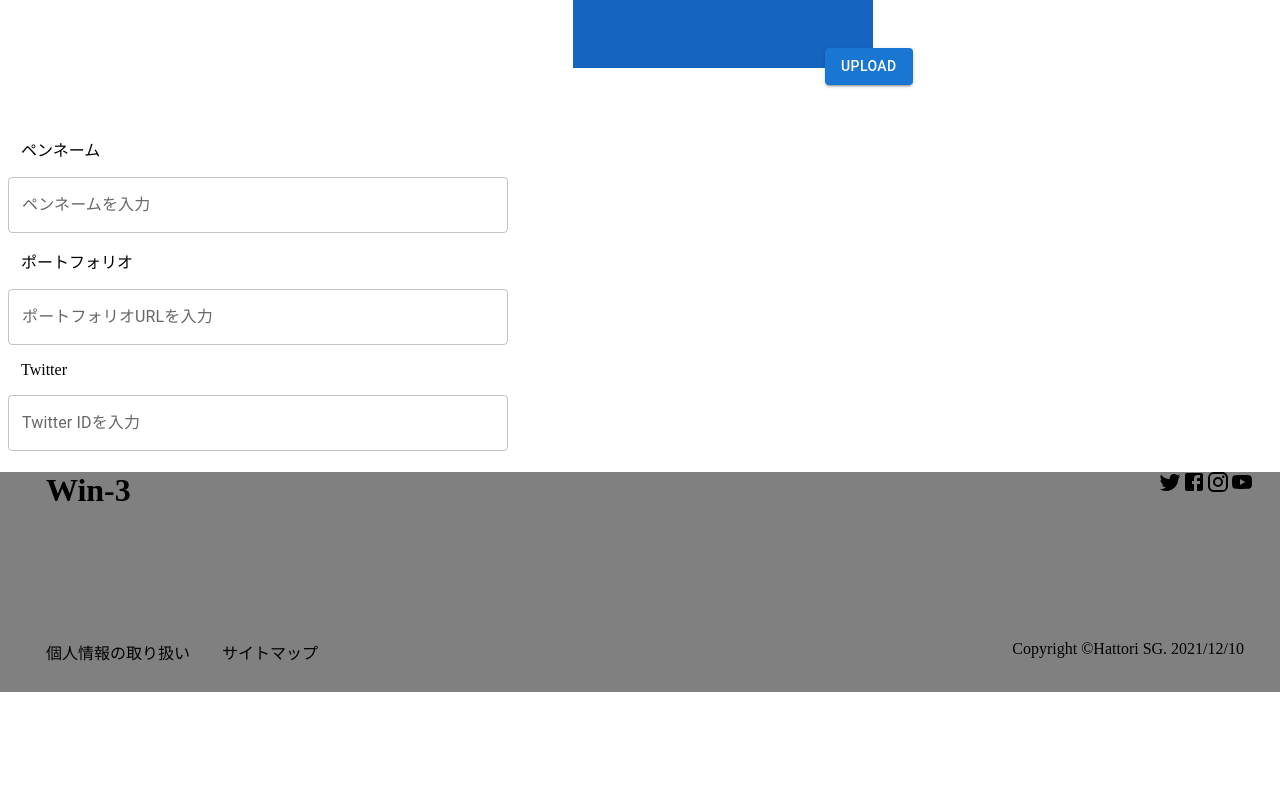
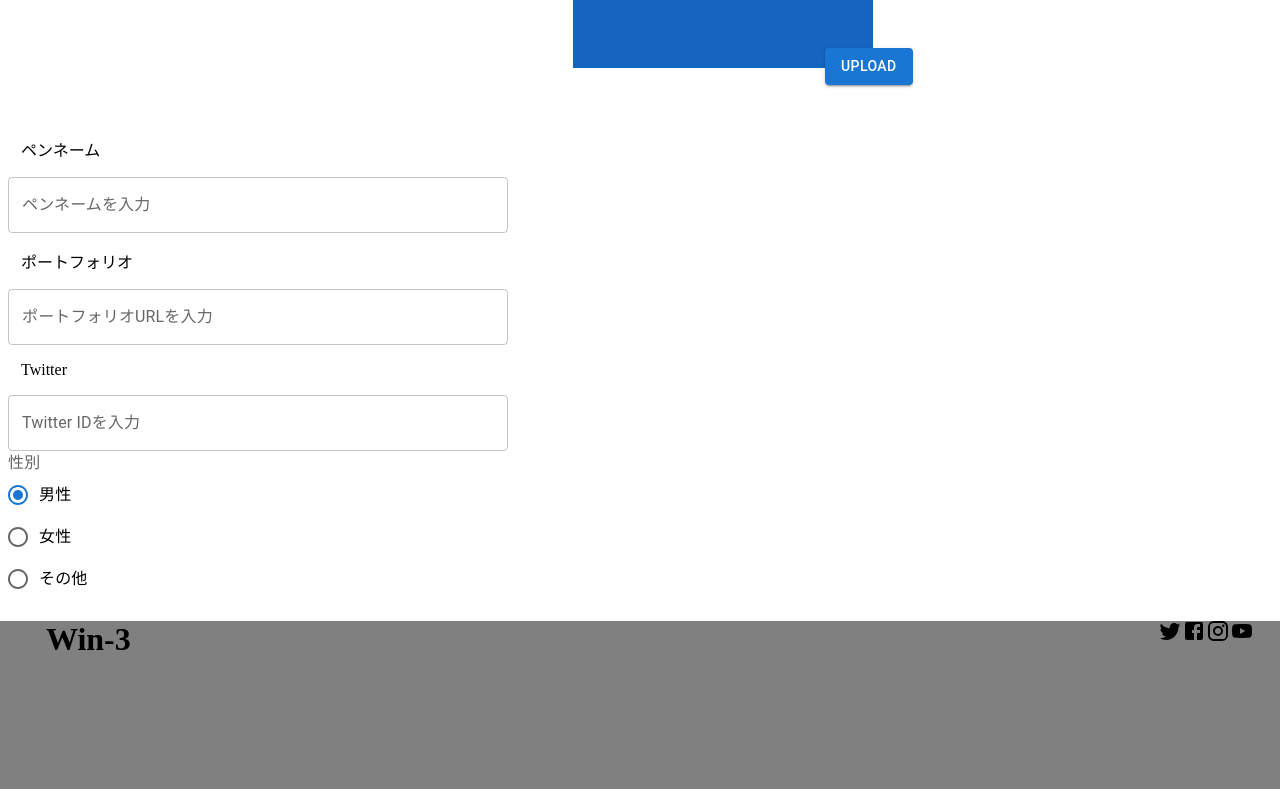
Before and after one commit to Ayataka0203/win-3, a React (Create React App) app: page / in a window 1280 px wide. Shown: the part 420-1209 px from the top of the page. Before the commit the page ends 1112 px from the top, so only its background shows below. Built offline with nearby package versions, Linux system fonts and the light colour scheme.

Commit message:
1/24 17:29

```diff
--- a/src/components/Main10.js
+++ b/src/components/Main10.js
@@ -10,6 +10,10 @@
 import MenuItem from "@mui/material/MenuItem";
 import FormControl from "@mui/material/FormControl";
 import Select from "@mui/material/Select";
+import Radio from "@mui/material/Radio";
+import RadioGroup from "@mui/material/RadioGroup";
+import FormControlLabel from "@mui/material/FormControlLabel";
+import FormLabel from "@mui/material/FormLabel";
 
 const Input = styled("input")({
   display: "none"
@@ -94,6 +98,29 @@
         >
           <TextField fullWidth label="Twitter IDを入力" id="fullWidth" />
         </Box>
+
+        <div className="gender">
+          <FormControl>
+            <FormLabel id="demo-radio-buttons-group-label">性別</FormLabel>
+            <RadioGroup
+              aria-labelledby="demo-radio-buttons-group-label"
+              defaultValue="female"
+              name="radio-buttons-group"
+            >
+              <FormControlLabel
+                value="female"
+                control={<Radio />}
+                label="男性"
+              />
+              <FormControlLabel value="male" control={<Radio />} label="女性" />
+              <FormControlLabel
+                value="other"
+                control={<Radio />}
+                label="その他"
+              />
+            </RadioGroup>
+          </FormControl>
+        </div>
       </div>
     );
   }
```
